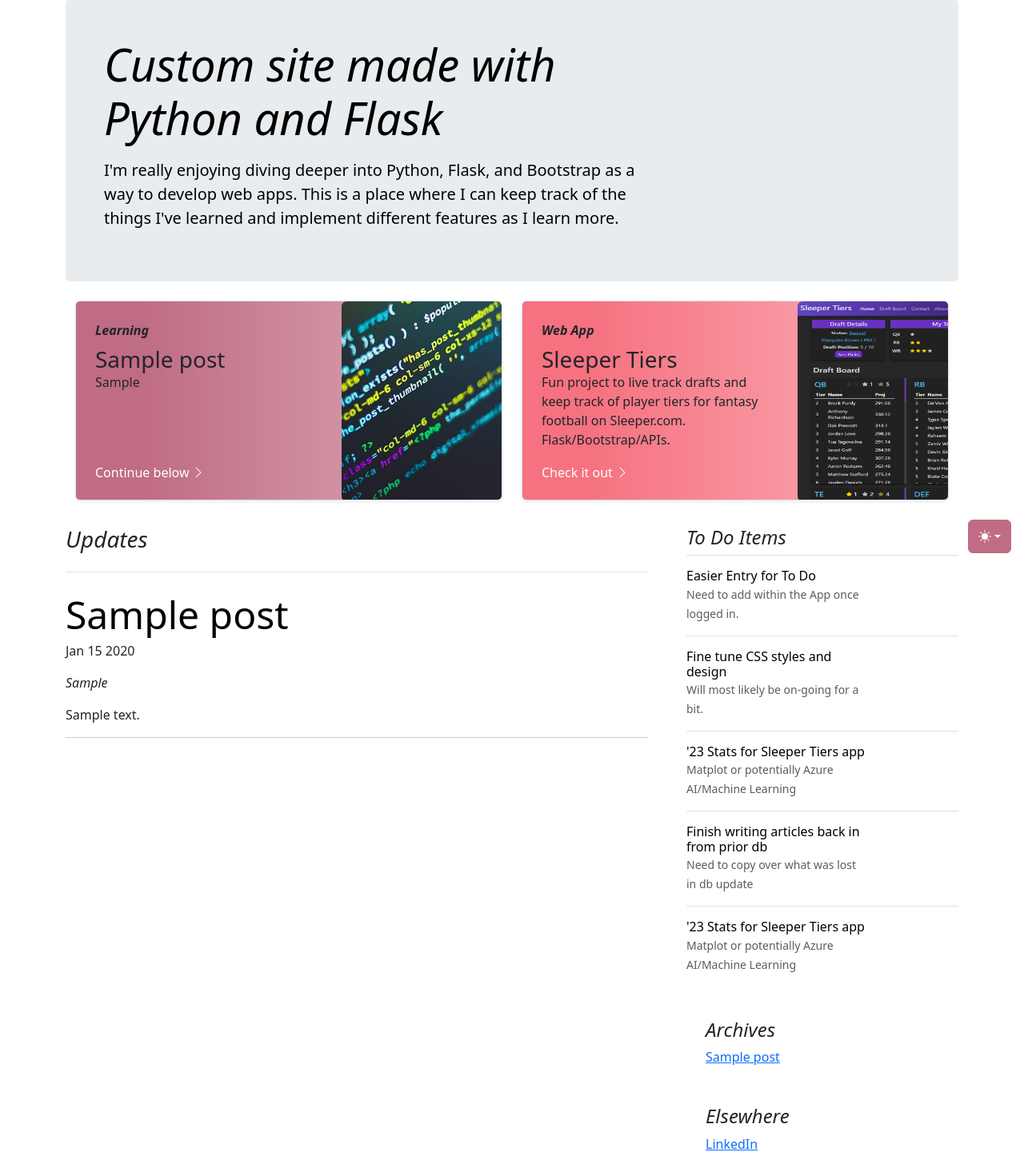
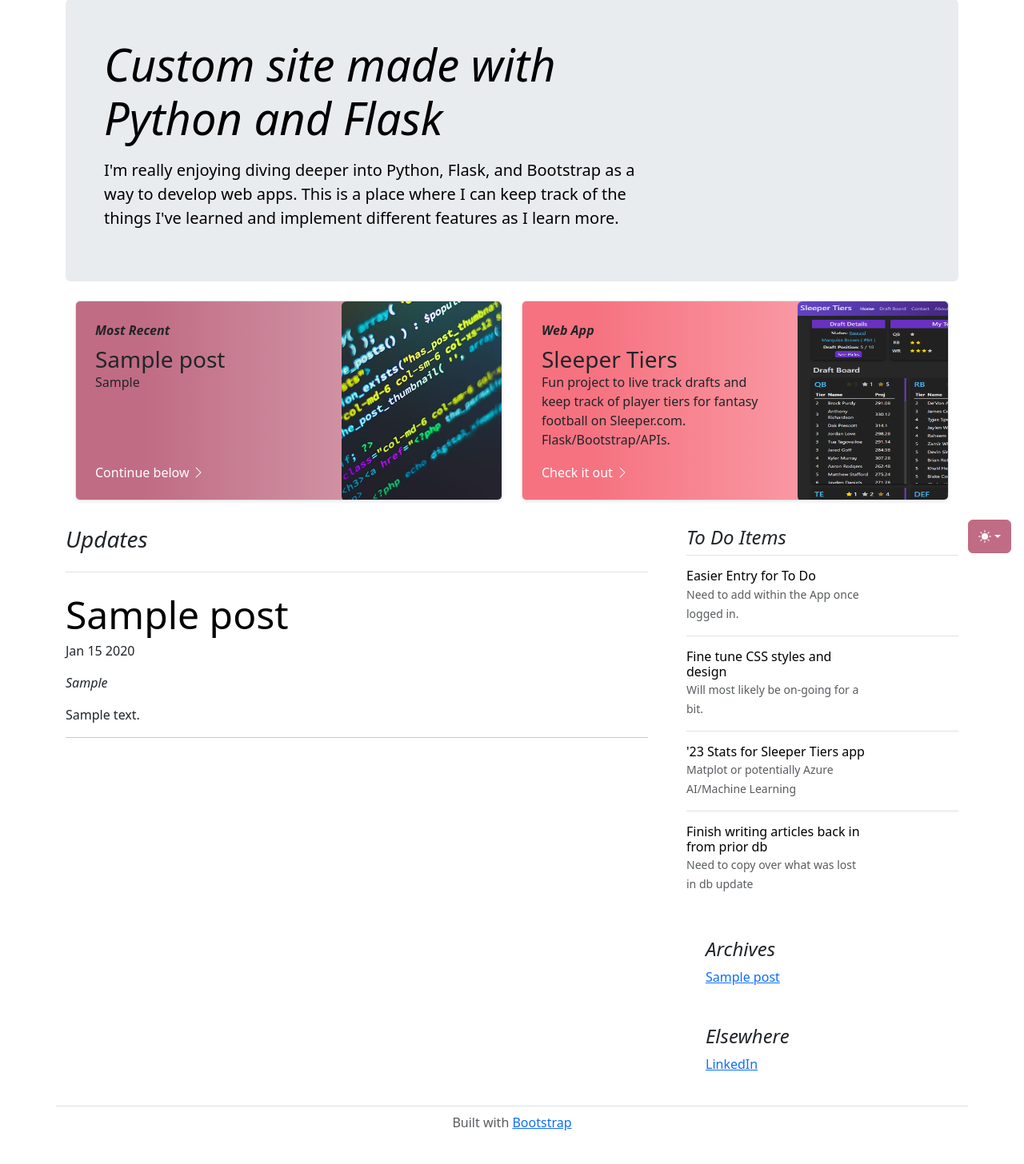
Before and after one commit to brownjf2027/PersonalSite, a Flask app: page / in a window 1280 px wide. Shown: the part 92-1548 px from the top of the page at 80% size. After the commit the page ends 1506 px from the top, so only its background shows below. Run offline with Flask 3, Linux system fonts and the light colour scheme; tables that the repository leaves empty hold one stand-in row (values such as "Sample post"); some libraries are stand-ins or nearby versions.

Commit message:
To Do update and minor tweak

```diff
--- a/static/files/todo.json
+++ b/static/files/todo.json
@@ -14,9 +14,5 @@
     {
         "title": "Finish writing articles back in from prior db",
         "description": "Need to copy over what was lost in db update"
-    },
-    {
-        "title": "'23 Stats for Sleeper Tiers app",
-        "description": "Matplot or potentially Azure AI/Machine Learning"
     }
 ]
--- a/templates/index.html
+++ b/templates/index.html
@@ -18,7 +18,7 @@
                 <div id="featured" style="height: 250px;"
                      class="row g-0 border rounded overflow-hidden flex-md-row mb-4 shadow-sm h-250 position-relative">
                     <div class="col p-4 d-flex flex-column position-static">
-                        <strong class="fst-italic mb-2">Learning</strong>
+                        <strong class="fst-italic mb-2">Most Recent</strong>
                         <h3 class="mb-0">{{ all_posts[0].title }}</h3>
                         <!--          <div class="mb-1 text-body-secondary">Mar 2024</div>-->
                         <p class="card-text mb-auto">{{ all_posts[0].blurb }}</p>
```
